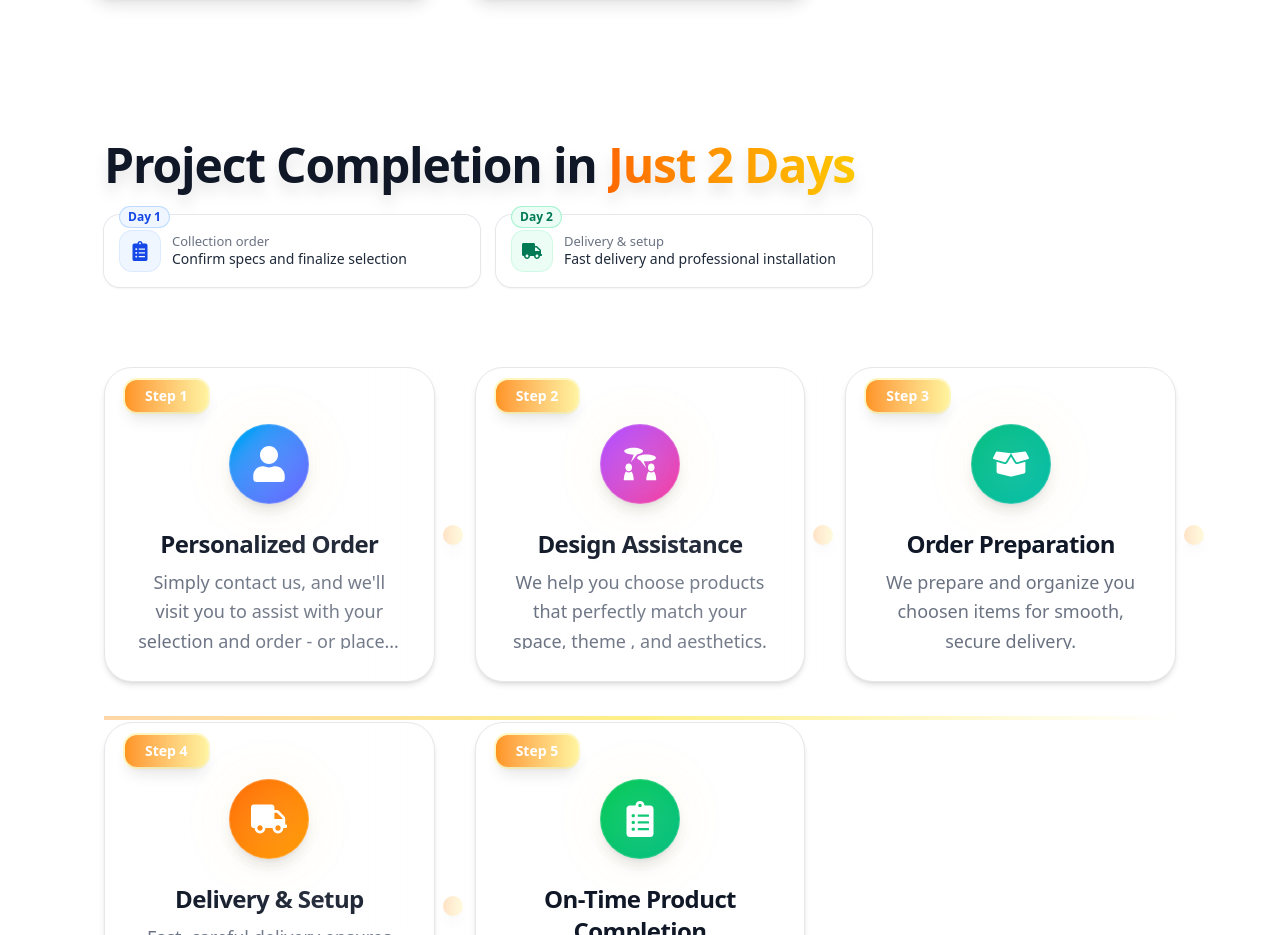
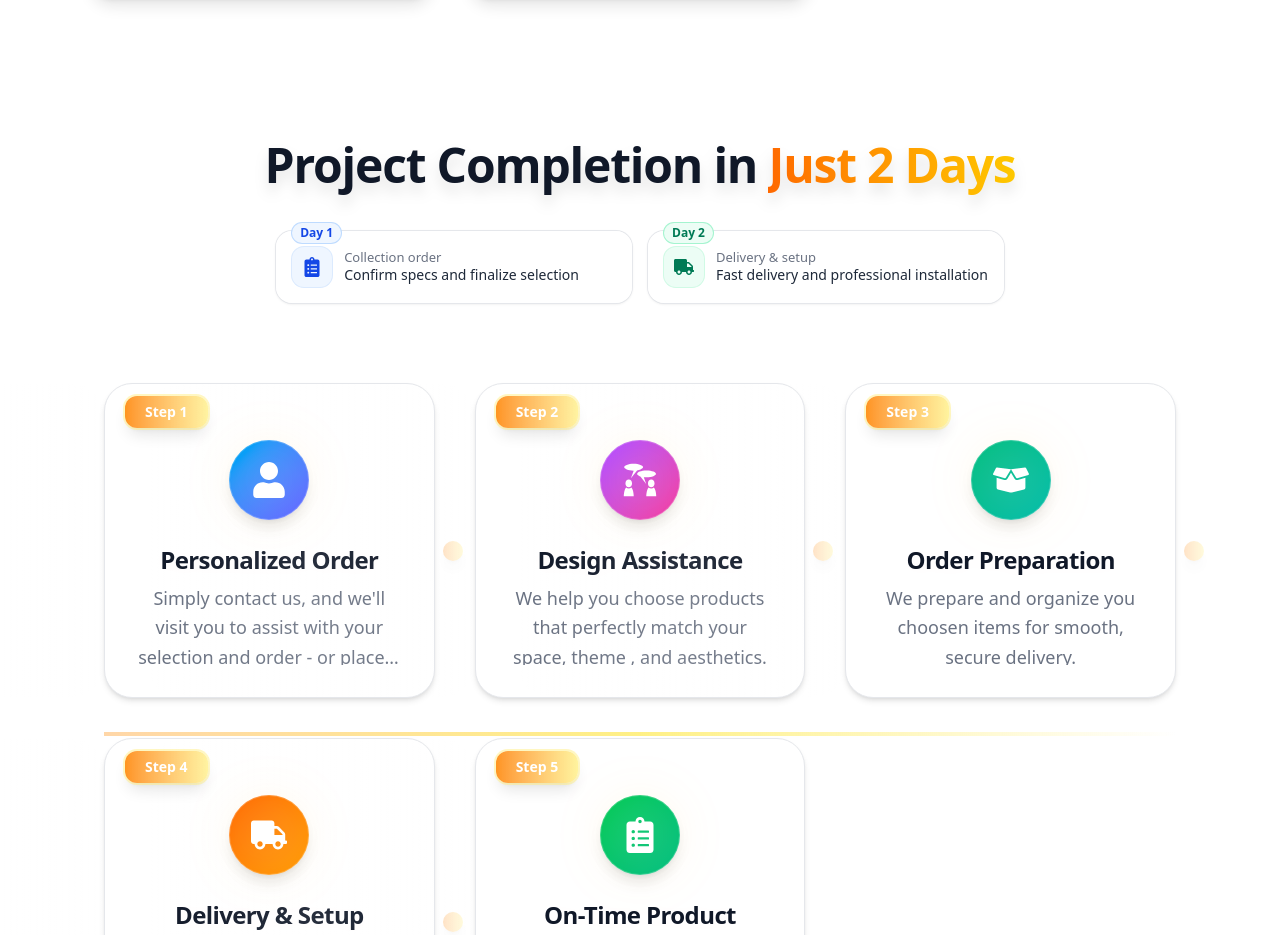
Before and after one commit to javidShabin/cuiluxe_frontend, a React app: page / in a window 1280 px wide. Shown: the part 2042-2977 px from the top of the page. Built offline with nearby package versions, Linux system fonts and the light colour scheme; no server answers; the HTML template or start-up script is replaced by a standard one; a web font is replaced by a local one.

Commit message:
make change

```diff
--- a/src/components/Workflow.jsx
+++ b/src/components/Workflow.jsx
@@ -64,13 +64,14 @@ const Workflow = () => {
           viewport={{ once: true }}
           className="sm:text-left text-center mb-20"
         >
-          <h2 className="text-4xl sm:text-5xl font-extrabold leading-tight tracking-tight text-gray-900 mb-4 drop-shadow-xl font-sans">
+          <h2 className="text-4xl text-center sm:text-5xl font-extrabold leading-tight tracking-tight text-gray-900 mb-4 drop-shadow-xl font-sans">
             Project Completion in {" "}
             <span className="bg-gradient-to-r from-orange-500 to-yellow-400 bg-clip-text text-transparent">
               Just 2 Days
             </span>
           </h2>
-          <div className="mt-5 grid grid-cols-1 sm:grid-cols-2 gap-4 max-w-3xl mx-auto sm:mx-0">
+          <div className="flex justify-center">
+<div className="mt-5 grid grid-cols-1 sm:grid-cols-2 gap-4 max-w-3xl mx-auto sm:mx-0">
             <div className="relative bg-white/90 backdrop-blur rounded-2xl p-4 shadow-sm ring-1 ring-gray-200 hover:ring-gray-300 hover:shadow-md transition-all duration-200">
               <div className="absolute -top-2 left-4 px-2 py-0.5 text-xs font-semibold rounded-full bg-blue-50 text-blue-700 ring-1 ring-blue-200">Day 1</div>
               <div className="flex items-center gap-3">
@@ -96,6 +97,8 @@ const Workflow = () => {
               </div>
             </div>
           </div>
+          </div>
+
         </motion.div>
 
         {/* Timeline Flow */}
```
